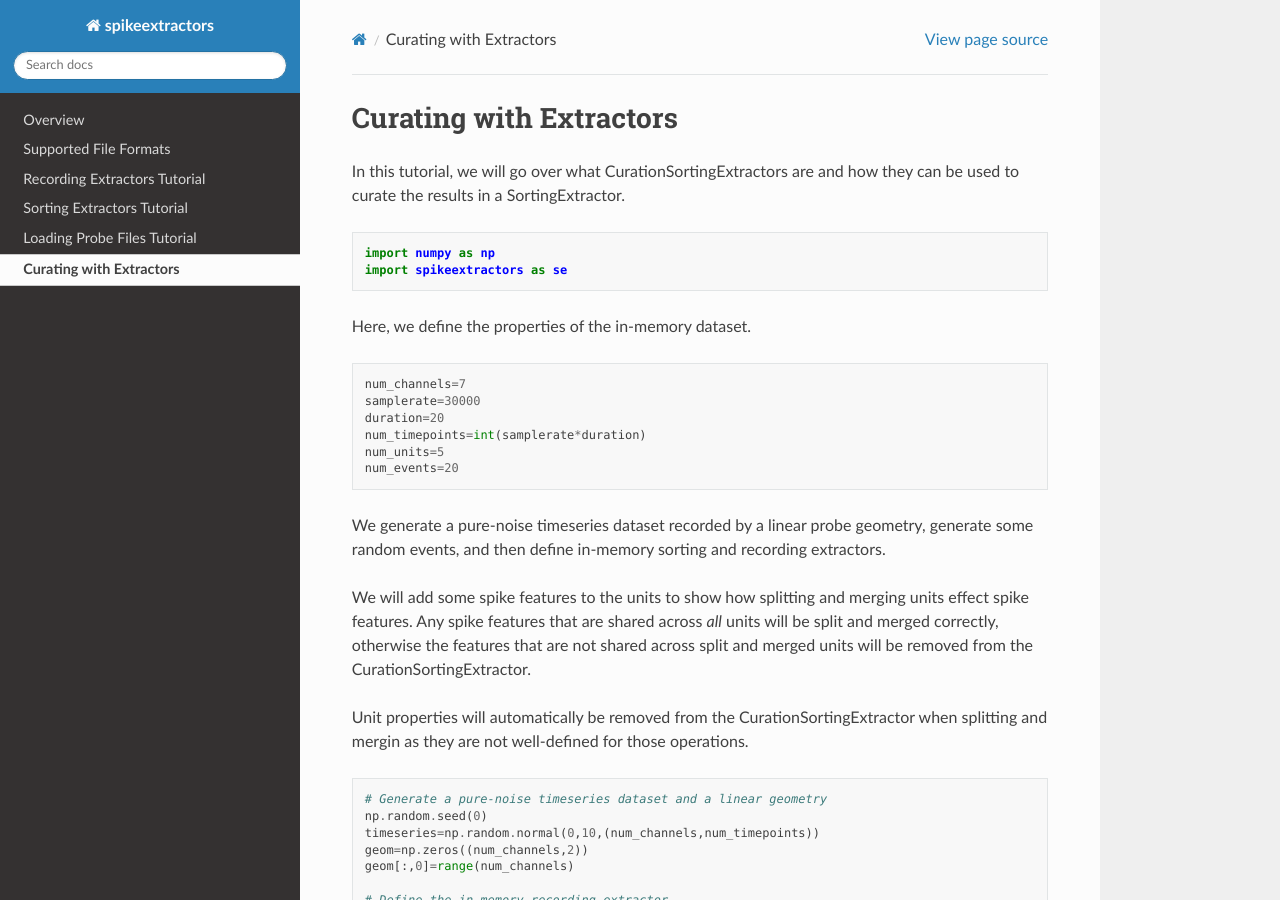
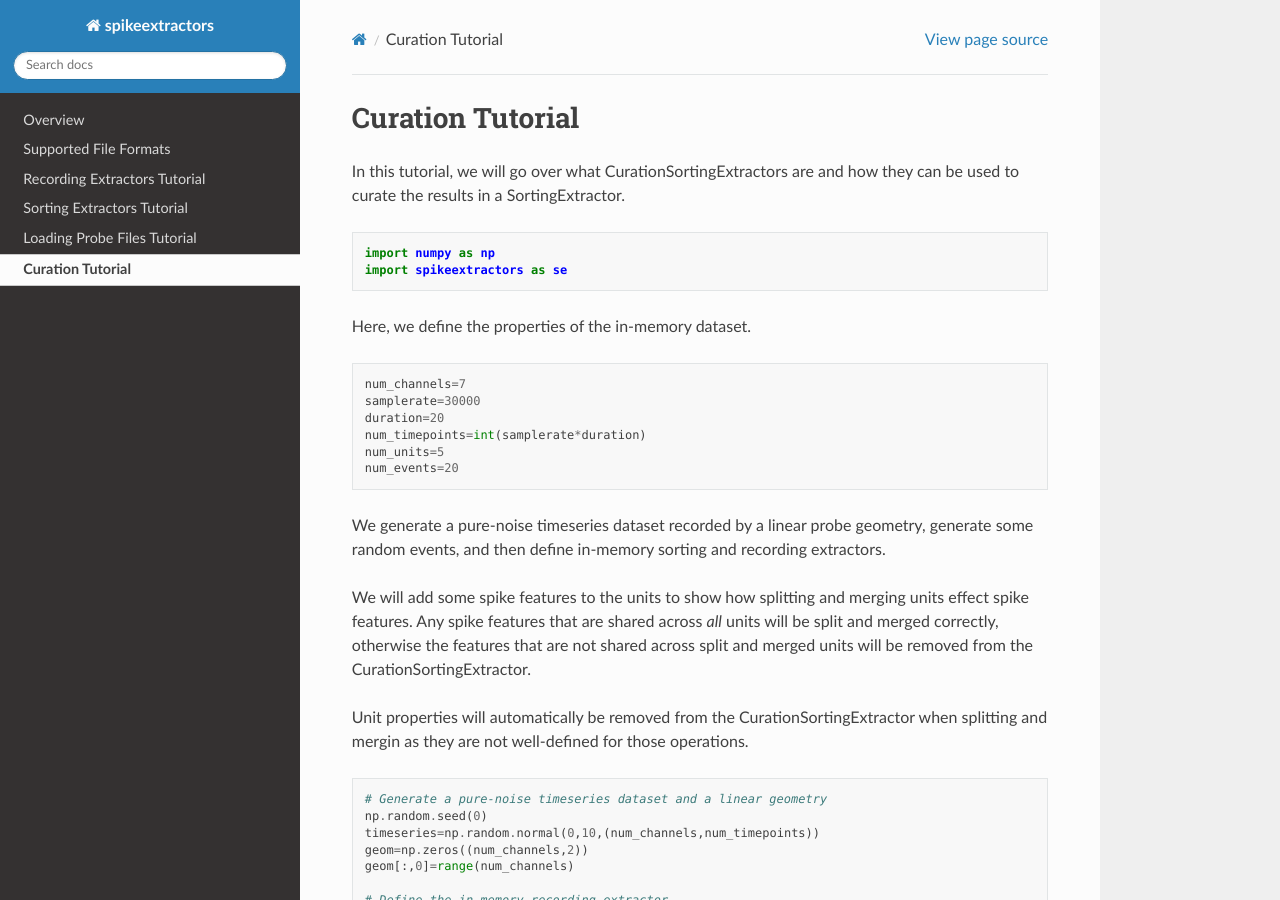
Before and after one commit to SpikeInterface/spikeextractors, a Sphinx documentation site: the page built from docs/curation.rst, in a window 1280 px wide and 900 px high. Built offline with Sphinx 7.4.7 and the Read the Docs theme 2.0.0, drawn with Linux system fonts in a browser that asks for light colours.

Commit message:
Update curation.rst

```diff
--- a/docs/curation.rst
+++ b/docs/curation.rst
@@ -1,6 +1,6 @@
 
-Curating with Extractors
-~~~~~~~~~~~~~~~~~~~~~~~
+Curation Tutorial
+~~~~~~~~~~~~~~~~~
 
 In this tutorial, we will go over what CurationSortingExtractors are and
 how they can be used to curate the results in a SortingExtractor.
```
